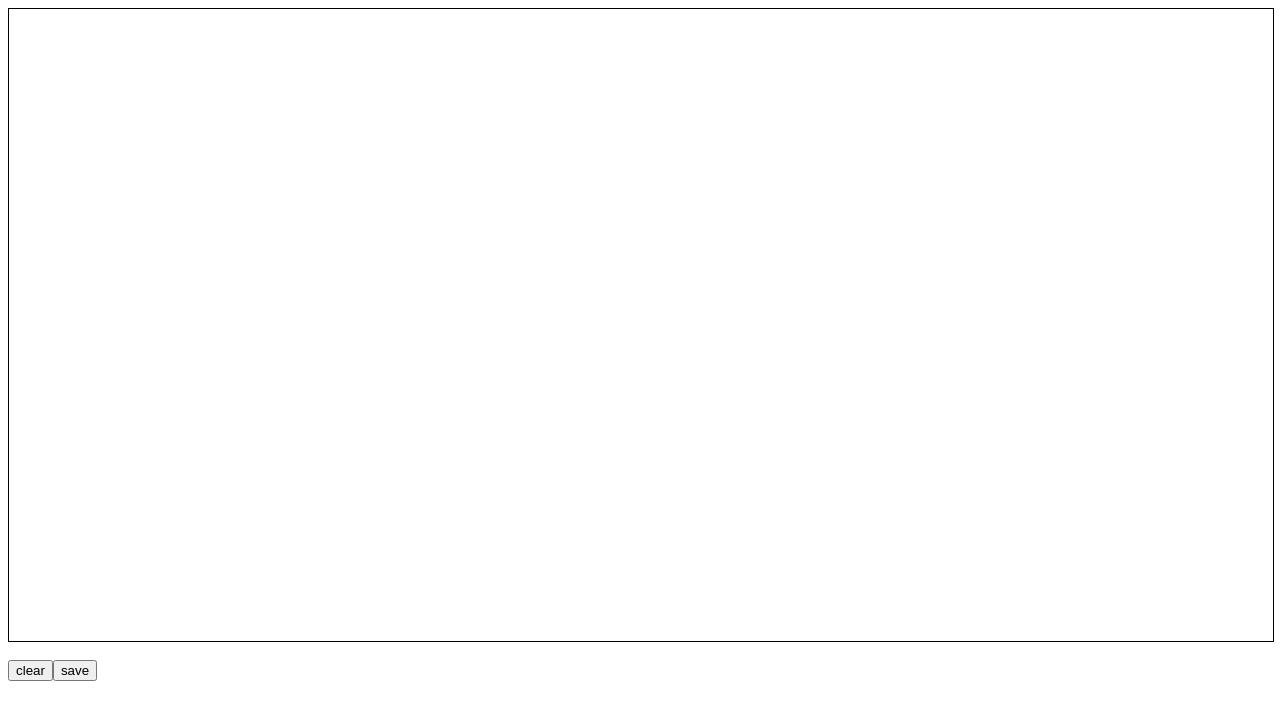
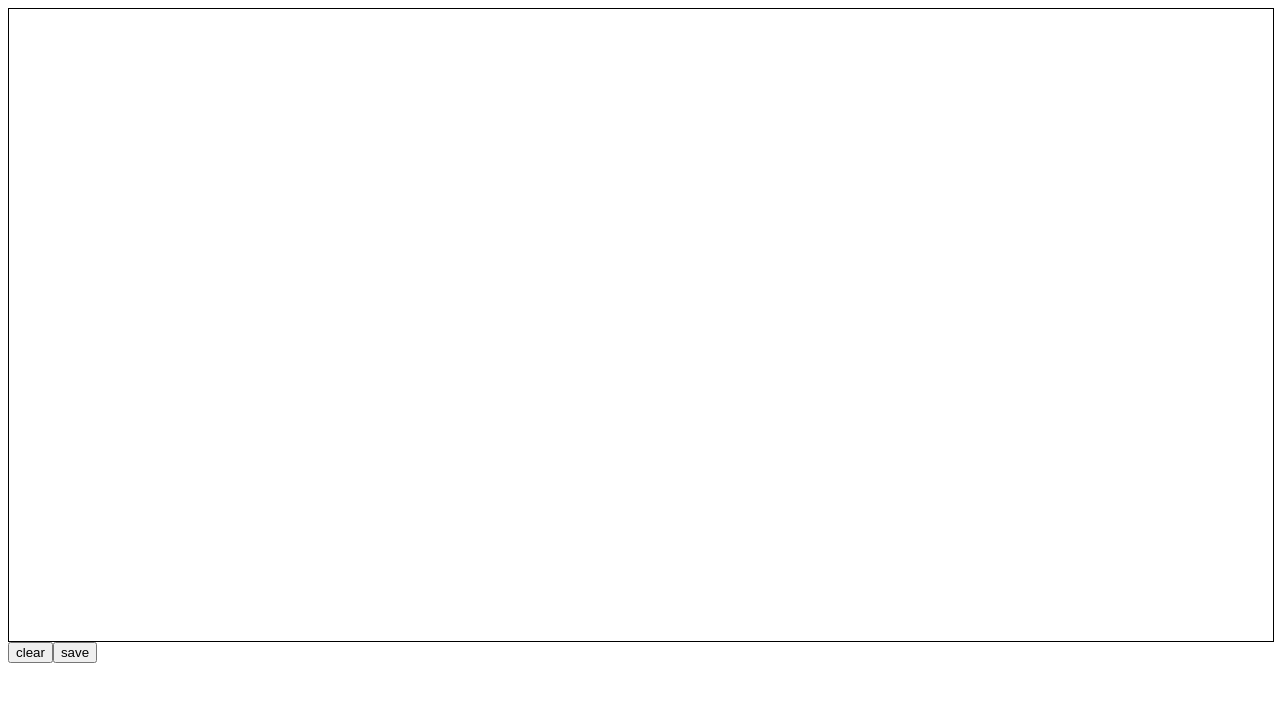
Before and after one commit to karmak40/angular-signingpad, an Angular app: page /canvas-signature in a window 1280 px wide. Shown: the top 720 px of the page. Built offline with nearby package versions, Linux system fonts and the light colour scheme.

Commit message:
Add output event

```diff
--- a/src/app/app.component.html
+++ b/src/app/app.component.html
@@ -1,7 +1,2 @@
-
-
-<app-canvas-signature
-    [lineWidth] = 5
-    [fillStyle] = "'#12321'"
->
+<app-canvas-signature [lineWidth]=5 [fillStyle]="'#12321'" (imageSaveEvent)="saveImageData($event)">
 </app-canvas-signature>
--- a/src/app/app.component.ts
+++ b/src/app/app.component.ts
@@ -7,4 +7,8 @@ import { Component } from '@angular/core';
 })
 export class AppComponent {
   title = 'test2';
+
+  public saveImageData(imageData: string) {
+    console.log(imageData);
+  }
 }
--- a/src/app/canvas-signature/canvas-signature.component.css
+++ b/src/app/canvas-signature/canvas-signature.component.css
@@ -2,5 +2,6 @@ canvas {
     border: 1px solid #000;
     width: 100%;
     height: 50%;
+    float:left;
     display:block;
 }
--- a/src/app/canvas-signature/canvas-signature.component.ts
+++ b/src/app/canvas-signature/canvas-signature.component.ts
@@ -1,4 +1,4 @@
-import { Component, Input, ViewChild, OnInit, HostListener, ElementRef } from '@angular/core';
+import { Component, Input, ViewChild, OnInit, HostListener, ElementRef, Output, EventEmitter } from '@angular/core';
 import { SaveService } from '../services/SaveService';
 
 @Component({
@@ -21,6 +21,8 @@ export class CanvasSignatureComponent implements OnInit {
   @Input() fillStyle: string = '#333';
   @Input() strokeStyle: string = '#333';
   @Input() shadowColor: string = '#333';
+
+  @Output() imageSaveEvent = new EventEmitter<string>();
 
   halfLineWidth = this.lineWidth / 2;
   shadowBlur = this.lineWidth / 4;
@@ -114,7 +116,6 @@ export class CanvasSignatureComponent implements OnInit {
 
   public save() {
     this.img = this.sigPadElement.toDataURL("image/png");
-    this.saveService.saveImageData(this.img).subscribe()
-    console.log(this.img);
+    this.imageSaveEvent.emit(this.img);
   }
 }
```
